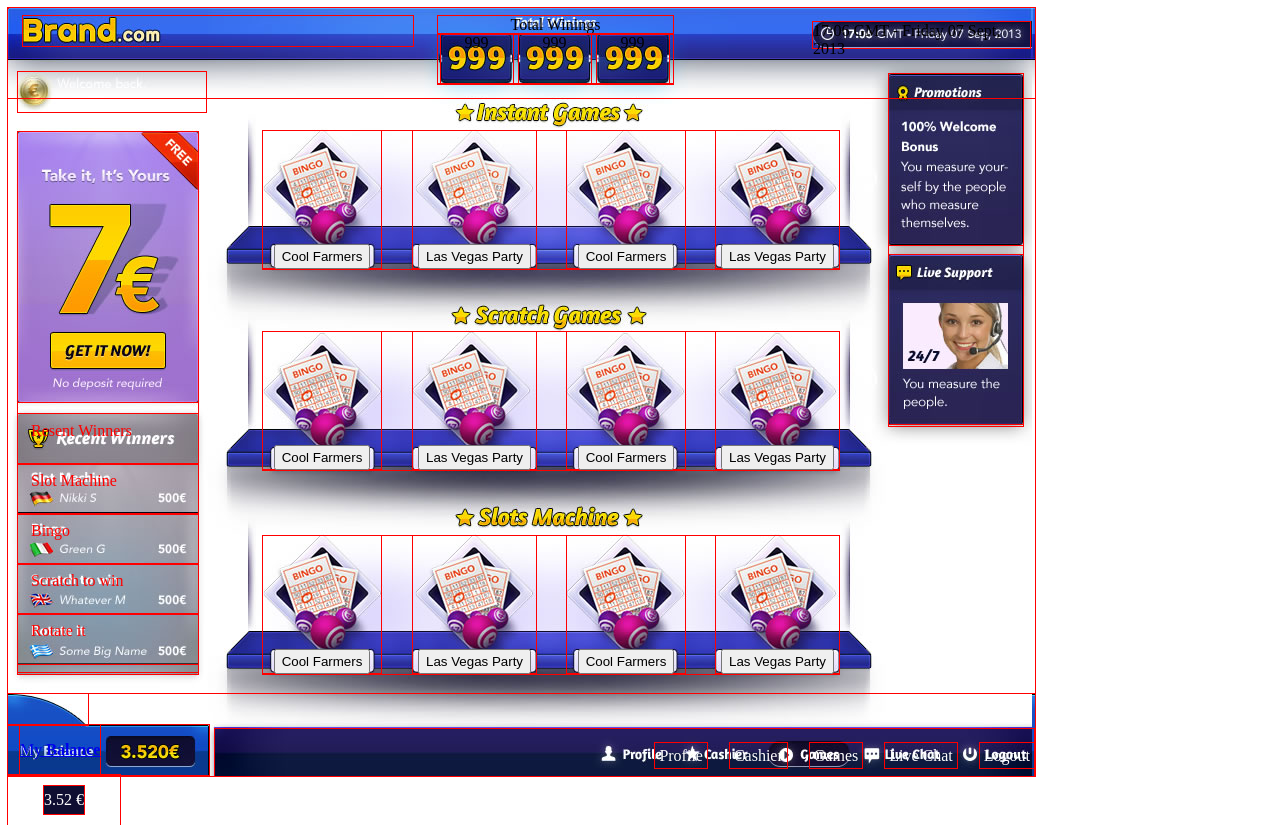
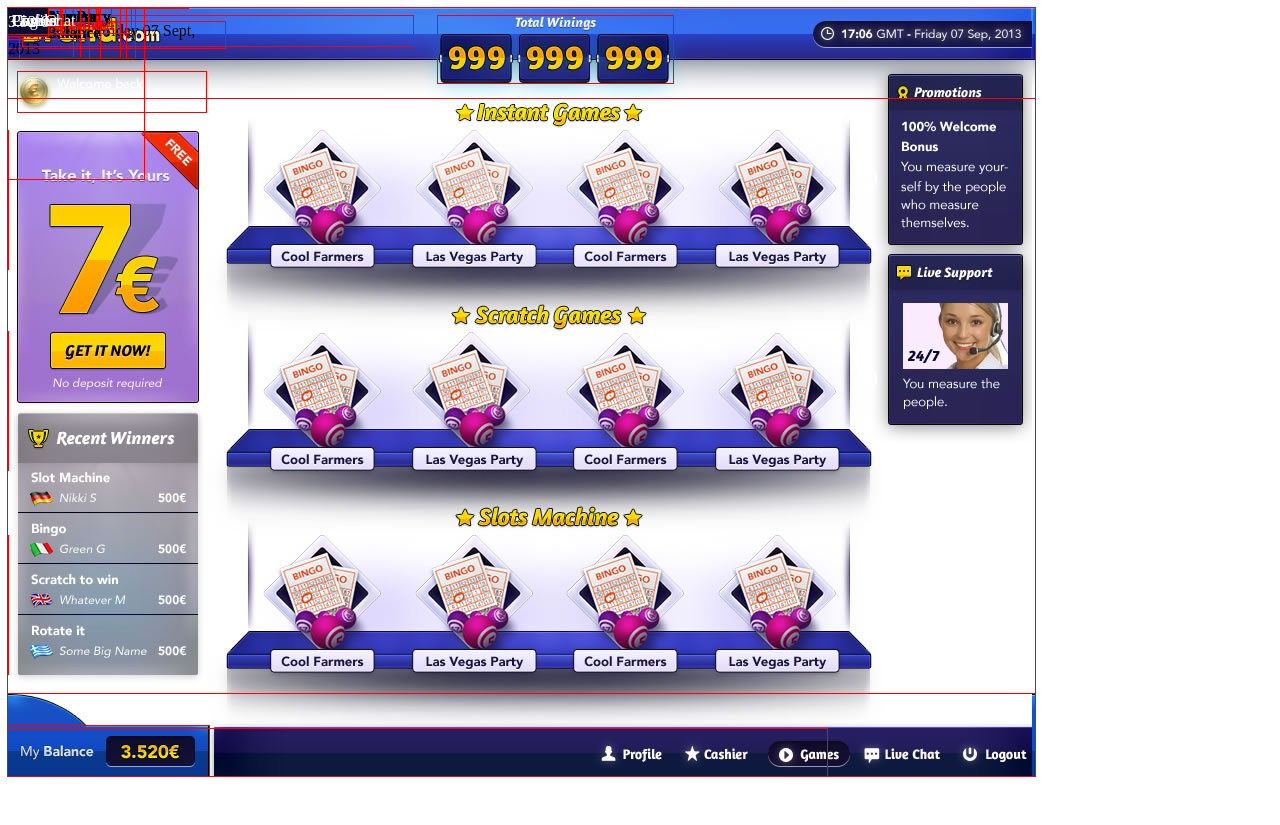
Before and after one commit to srgg6701/games, a PHP site: page /index0.php in a window 1280 px wide. After the commit the page ends 777 px from the top, so only its background shows below. Run offline with PHP 8.4, Linux system fonts and the light colour scheme.

Commit message:
Модифицированы прототипы стилей для Layout'а нового типа.

```diff
--- a/index0.php
+++ b/index0.php
@@ -16,7 +16,6 @@
 	background:url(images/bg_full_white.jpg);
 	width:1027px;
 	height:768px
-	/* */
 }
 #top_bar{
 	height:90px;
@@ -35,23 +34,23 @@
 		height: 67px;
 		width: 235px;
 	}
-		#total,#win_numb{
-			position:relative;
+		#total,
+		[id^="win_numb"]{
+			/*position:relative;*/
 			text-align:center;
-			width:100%;
+			/*width:100%;*/
 		}
-		#win_numb
-			>div{
-			display:inline-block;
+		[id^="win_numb"]{
+			/*display:inline-block;*/
 			height: 50px;
-			position:relative;
-			margin-right:2px;
+			/*position:relative;
+			margin-right:2px;*/
 			text-align:center;
 			width: 72px;
 		}
 	#current_time{
 		height: 26px;
-		right: 5px;
+		/*right: 5px;*/
 		top:14px;
 		width: 217px;
 	}
@@ -62,30 +61,16 @@
 	width:188px;
 }
 
-#left_block{
-	height:540px;
-	left: 10px;
-	top: 124px;
-	width: 180px;
-}
-	#top_box,#bottom_box{
-		position:relative;
-		width:100%;
+	#left_top_box,#left_bottom_box{
+		/*position:relative;*/
+		width:180px;
 	}
-	#top_box{
-		height: 270px;
-		margin-bottom: 12px;
-	}
-	#bottom_box{
-		height: 260px;
-	}
-	#bottom_box
-		div{
+	[id^="left_bottom_box_"]{
 		height:50px;
 		border-bottom: solid 1px #333;
 		color: red;
 		padding: 8px 13px;
-		position:static;
+		/*position:static;*/
 	}
 
 #right_block{
@@ -94,77 +79,39 @@
 	top: 66px;
 	width: 134px;
 }
-	#promotions,
-	#live_support{
+	[id^="right_block_"]{
 		height: 171px;
-		position:relative;
-		width:100%;
-	}
-	#promotions{
-		margin-bottom: 10px;
+		/*position:relative;*/
+		width:136px;
 	}
 
-#scene
-	>div{
+[id^="scene_btn_"]{
 	height:138px;
-	left:255px;
-	width: 576px;
 }
-	#scene
-		>div:nth-child(1){
+	[id^="scene_btn_top_"]
+		+div{
+		/*кнопка: высота, ширина*/
+		height: 25px;
+		width: 123px;
+	}
+	[id^="scene_btn_top_"]{
 		top:123px;
 	}
-	#scene
-		>div:nth-child(2){
+		[id^="scene_btn_top"] +div{
+			/*кнопка, position*/
+		}
+	[id^="scene_btn_middle_"]{
 		top: 324px;
 	}
-	#scene
-		>div:nth-child(3){
+		[id^="scene_btn_middle_"] +div{
+			/*кнопка, position*/
+		}
+	[id^="scene_btn_bottom_"]{
 		top:528px;
 	}
-
-	#scene
-		>div
-			>div{
-		height:137px;
-		display: inline-block;
-		padding-top: 113px; /* прижать к низу кнопку */
-		width: 118px;
-	}
-
-	#scene
-		>div
-			>div:nth-child(1){
-		left:0;
-	}
-
-	#scene
-		>div
-			>div:nth-child(2){
-		left:150px;
-
-		width: 123px;
-}
-
-	#scene
-		>div
-			>div:nth-child(3){
-		left:304px;
-	}
-
-	#scene
-		>div
-			>div:nth-child(4){
-		left:453px;
-		width: 123px;
-	}
-
-#scene button{
-	display:block;
-	height: 25px;
-	margin: auto;
-}
-
+		[id^="scene_btn_bottom_"] +div{
+			/*кнопка, position*/
+		}
 
 #bottom_menu{
 	left:0;
@@ -172,26 +119,22 @@
 	height:82px;
 	width:100%;
 }
-	#top_left,
-	#bottom_menu_left_side{
-		position:relative;
-	}
 
 	#my_balance,
-	#currency,
+	/*#currency,*/
 	#currency_sum{
-		display:inline-block;
+		/*display:inline-block;*/
 		line-height:50px;
-		position:static;
+		/*position:static;*/
 	}
 	#my_balance{
 		margin-left:12px;
 	}
-
+	/*
 	#currency{
 		text-align:center;
 		width: 112px;
-	}
+	}*/
 	#currency_sum{
 		background-color:#0F0E32;
 		color:white;
@@ -205,11 +148,11 @@
 	#bottom_menu_left_side,
 	#bottom_menu_right_side{
 		bottom:0;
-		display:inline-block;
+		/*display:inline-block;*/
 	}
 	#bottom_menu_left_side{
 		height: 50px;
-		margin-right: 6px;
+		/*margin-right: 6px;*/
 		width:201px;
 	}
 	#bottom_menu_right_side{
@@ -218,118 +161,133 @@
 		padding: 18px 0;
 		width:819px;
 	}
-	#bottom_menu_right_side
-		>span{
-		margin-left: 19px;
+	[id^="bottom_menu_item_"]{
+		/*margin-left: 19px;*/
+		color:white;
 		padding:4px;
-	}
-	#bottom_menu_right_side
-		>span
-			a{
-		color:white;
-		text-decoration:none;
 	}
 </style>
 
 </head>
 <body>
 <div id="wrapper">
+
     <div id="top_bar">
-    	<div id="logo">
+    </div>
+
+        <div id="current_time">
+            17:06 GMT - Friday 07 Sept, 2013
         </div>
+
+        <div id="logo">
+        </div>
+
         <div id="winings">
+        </div>
+
             <div id="total">
             	Total Winings
             </div>
+
             <div id="win_numb">
-            	<div>999</div>
-            	<div>999</div>
-            	<div>999</div>
             </div>
+
+            	<div id="win_numb_1">999</div>
+            	<div id="win_numb_2">999</div>
+            	<div id="win_numb_3">999</div>
+
+
+    <div id="welcome_back"></div>
+
+    <!--<div id="left_block">
+    </div>-->
+
+        <div id="left_top_box"></div>
+
+        <div id="left_bottom_box">
         </div>
-        <div id="current_time">
-            17:06 GMT - Friday 07 Sept, 2013
-        </div>
+
+            <div id="left_bottom_box_1">Resent Winners</div>
+        	<div id="left_bottom_box_2">Slot Machine</div>
+        	<div id="left_bottom_box_3">Bingo</div>
+        	<div id="left_bottom_box_4">Scratch to win</div>
+        	<div id="left_bottom_box_5">Rotate it</div>
+
+    <!--<div id="scene">
+    </div>-->
+
+    	<!--<div>
+        </div>-->
+
+            <!-- ! Buttons	-->
+
+        	<div id="scene_btn_top_1"></div>
+				<div>Cool Farmers</div>
+        	<div id="scene_btn_top_2"></div>
+				<div>Las Vegas Party</div>
+        	<div id="scene_btn_top_3"></div>
+				<div>Cool Farmers</div>
+        	<div id="scene_btn_top_4"></div>
+            	<div>Las Vegas Party</div>
+
+        <!--<div>
+        </div>-->
+
+        	<div id="scene_btn_middle_1"></div>
+				<div>Cool Farmers</div>
+        	<div id="scene_btn_middle_2"></div>
+				<div>Las Vegas Party</div>
+        	<div id="scene_btn_middle_3"></div>
+				<div>Cool Farmers</div>
+        	<div id="scene_btn_middle_4"></div>
+				<div>Las Vegas Party</div>
+
+    	<!--<div>
+        </div>-->
+
+        	<div id="scene_btn_bottom_1"></div>
+				<div>Cool Farmers</div>
+        	<div id="scene_btn_bottom_2"></div>
+				<div>Las Vegas Party</div>
+        	<div id="scene_btn_bottom_3"></div>
+				<div>Cool Farmers</div>
+        	<div id="scene_btn_bottom_4"></div>
+				<div>Las Vegas Party</div>
+
+    <!--<div id="right_block">
+    </div>-->
+
+        <div id="right_block_promotions"></div>
+        <div id="right_block_live_support"></div>
+
+    <div id="bottom_menu">
     </div>
-    <div id="welcome_back"></div>
-	<div id="left_block">
-        <div id="top_box"></div>
-        <div id="bottom_box">
-        	<div>Resent Winners</div>
-        	<div>Slot Machine</div>
-        	<div>Bingo</div>
-        	<div>Scratch to win</div>
-        	<div>Rotate it</div>
-        </div>
-    </div>
-    <div id="scene">
-    	<div>
-        	<div>
-            	<button>Cool Farmers</button>
+
+    	<!-- background -->
+        <div id="top_left"></div>
+    	<!-- background -->
+        <div id="bottom_menu_left_side"></div>
+
+        	<div id="my_balance">My <b>Balance</b>
+            	<!--<a href="#"></a>-->
             </div>
-        	<div>
-            	<button>Las Vegas Party</button>
-            </div>
-        	<div>
-            	<button>Cool Farmers</button>
-            </div>
-        	<div>
-            	<button>Las Vegas Party</button>
-            </div>
-        </div>
-    	<div>
-        	<div>
-            	<button>Cool Farmers</button>
-            </div>
-        	<div>
-            	<button>Las Vegas Party</button>
-            </div>
-        	<div>
-            	<button>Cool Farmers</button>
-            </div>
-        	<div>
-            	<button>Las Vegas Party</button>
-            </div>
-        </div>
-    	<div>
-        	<div>
-            	<button>Cool Farmers</button>
-            </div>
-        	<div>
-            	<button>Las Vegas Party</button>
-            </div>
-        	<div>
-            	<button>Cool Farmers</button>
-            </div>
-        	<div>
-            	<button>Las Vegas Party</button>
-            </div>
-        </div>
-    </div>
-    <div id="right_block">
-    	<div id="promotions"></div>
-        <div id="live_support"></div>
-    </div>
-    <div id="bottom_menu">
-    	<div id="top_left"></div>
-    	<div id="bottom_menu_left_side">
-        	<div id="my_balance">
-            	<a href="#">My <b>Balance</b></a>
-            </div>
-            <div id="currency">
-            	<div id="currency_sum">
+
+            <!--<div id="currency">
+            </div>-->
+
+                <div id="currency_sum">
                 	3.52 &euro;
                 </div>
-            </div>
+
+    	<!-- background -->
+        <div id="bottom_menu_right_side">
         </div>
-    	<div id="bottom_menu_right_side">
-	        <span id="bottom_menu_profile"><a href="#">Profile</a></span>
-	        <span id="bottom_menu_cashier"><a href="#">Cashier</a></span>
-	        <span id="bottom_menu_games"><a href="#">Games</a></span>
-	        <span id="bottom_menu_chat"><a href="#">Live Chat</a></span>
-	        <span id="bottom_menu_logout"><a href="#">Logout</a></span>
-        </div>
-    </div>
+
+	        <div id="bottom_menu_item_profile">Profile</div>
+	        <div id="bottom_menu_item_cashier">Cashier</div>
+	        <div id="bottom_menu_item_games">Games</div>
+	        <div id="bottom_menu_item_chat">Live Chat</div>
+	        <div id="bottom_menu_item_logout">Logout</div>
 </div>
 </body>
 </html>
--- a/js/js.js
+++ b/js/js.js
@@ -38,10 +38,6 @@
 		var scale=gameContainer.offsetWidth/maxContainerWidth;
 		// 	0.8789 =			       900 / 1024
 		//0.1
-		//$('#container').text(gameContainer.offsetWidth);
-		//$('#max').text(maxContainerWidth);
-		//$('#screen').text(screen.width);
-		//$('#scale').text(scale);
 		$('div',gameContainer).css('zoom',scale);
 	}
 	setScreenParams();
```
Also changed, not shown: sass/screen.scss (+3 -11 lines), stylesheets/screen.css (+31 -43 lines).
